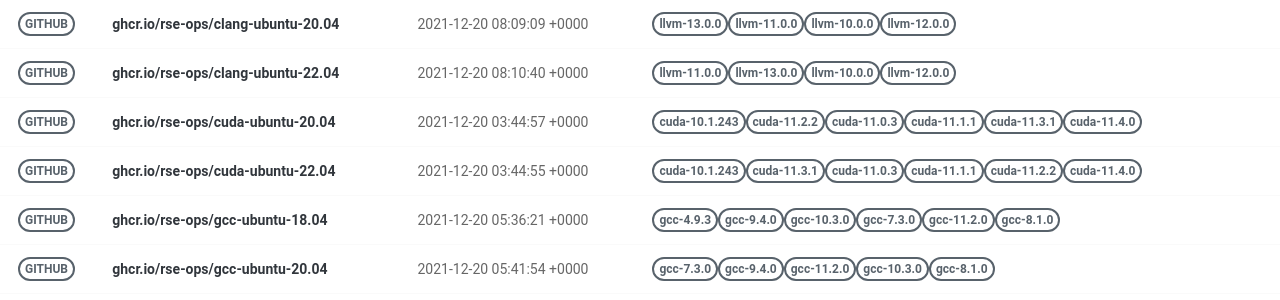
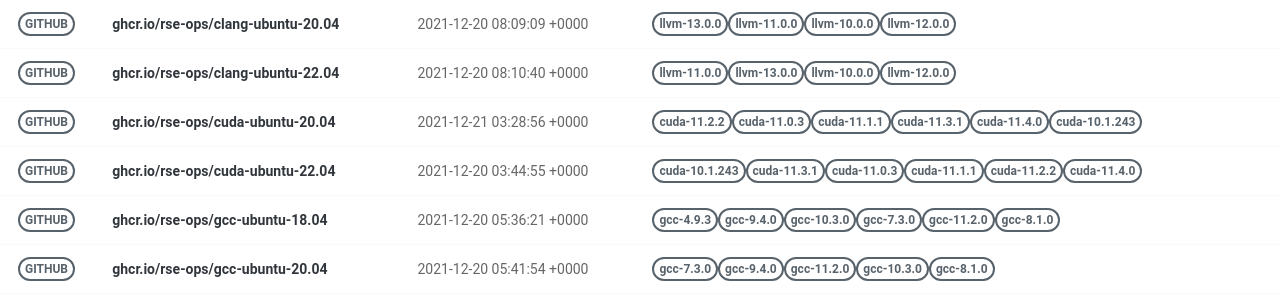
Before and after one commit to rse-ops/docker-images, a Jekyll site: the page built from pages/index.md, in a window 1280 px wide. Shown: the part 179-479 px from the top of the page. Built offline with Jekyll 4.4.1, drawn with Linux system fonts in a browser that asks for light colours; nearby versions of some CDN libraries.

Commit message:
Automated push to update library 2021-12-21

```diff
--- a/_library/ghcr.io-rse-ops-cuda-ubuntu-20.04.md
+++ b/_library/ghcr.io-rse-ops-cuda-ubuntu-20.04.md
@@ -1,14 +1,11 @@
 ---
 layout: container
 name: ghcr.io/rse-ops/cuda-ubuntu-20.04
-updated_at: 2021-12-20 03:44:57.135828
+updated_at: 2021-12-21 03:28:56.320500
 
 
 container_url: https://github.com/orgs/rse-ops/packages/container/package/cuda-ubuntu-20.04
 versions:
- - tag: cuda-10.1.243
-   dockerfile: https://github.com/rse-ops/docker-images/blob/main/ubuntu/cuda/Dockerfile
-   manifest: https://crane.ggcr.dev/manifest/ghcr.io/rse-ops/cuda-ubuntu-20.04:cuda-10.1.243
  - tag: cuda-11.2.2
    dockerfile: https://github.com/rse-ops/docker-images/blob/main/ubuntu/cuda/Dockerfile
    manifest: https://crane.ggcr.dev/manifest/ghcr.io/rse-ops/cuda-ubuntu-20.04:cuda-11.2.2
```
Also changed, not shown: other parts of _library/ghcr.io-rse-ops-cuda-ubuntu-20.04.md (+3 -0 lines).
